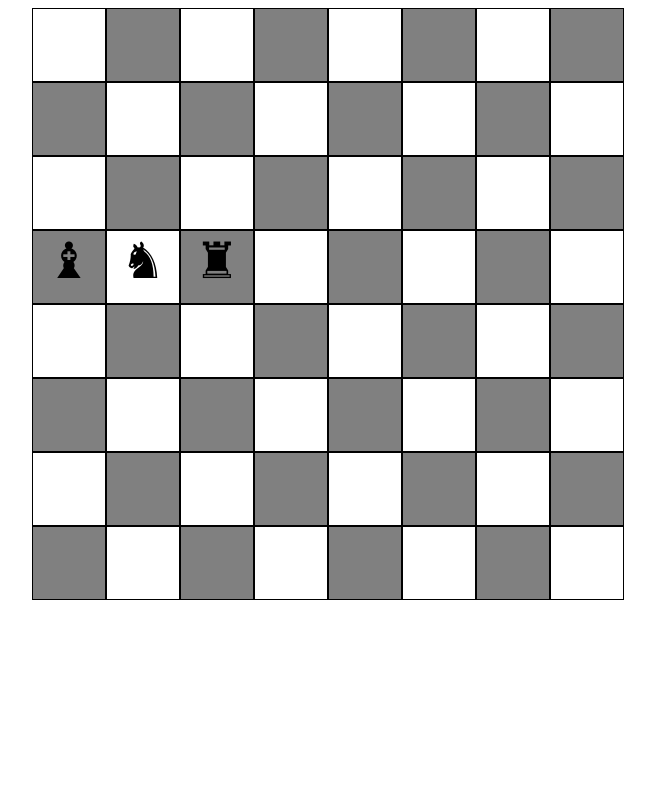
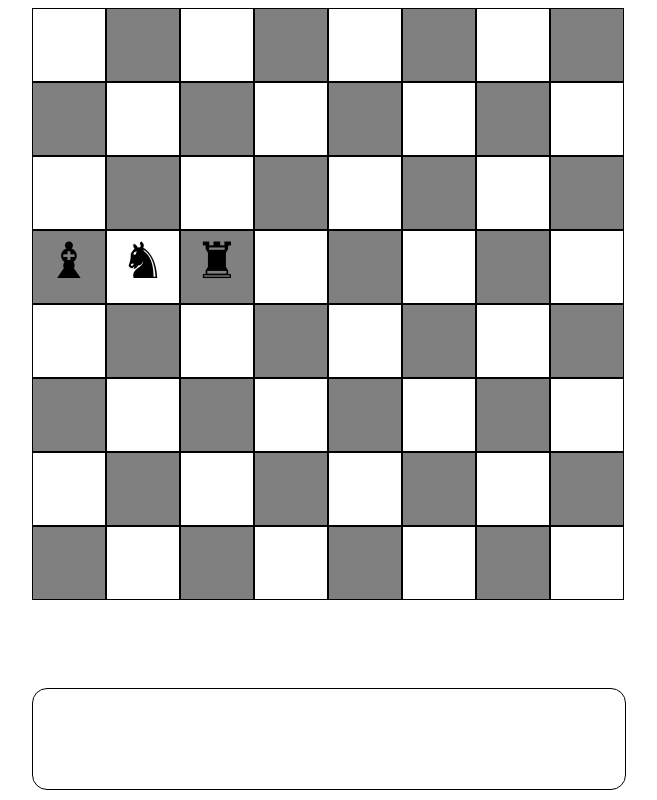
Before and after one commit to SamiAlavi/Chess, a plain HTML site: page index.html in a window 1280 px wide. Shown: the whole page, without its empty margins (312-969 px from the left). Drawn offline with Linux system fonts and the light colour scheme.

Commit message:
SA: popup setup

```diff
--- a/chess.js
+++ b/chess.js
@@ -7,9 +7,12 @@ const tower = "♜";
 const knight = "♞";
 const bishop = "♝";
 const pieces = [bishop, knight, tower];
+const popup = document.getElementById("popup");
+
 let selectedPiece = null;
 
 createChessBoard();
+setupPopup();
 
 function createElement(element) {
     return document.createElement(element);
@@ -229,5 +232,19 @@ function emptyCellFunctionality(cell, rowIndex, colIndex) {
         removeClasses(selectedPiece, "glow")
         selectedPiece = null;
     }
+    else {
+
+    }
     removePossibleMoveClass();
 }
+
+function setupPopup() {
+    const table = document.getElementById("table");
+    if (! (popup && table)) {
+        return;
+    }
+
+    const tableStyle = getComputedStyle(table);
+    popup.style.margin = tableStyle.margin;
+    popup.style.width = tableStyle.width;
+}
--- a/index.html
+++ b/index.html
@@ -5,9 +5,15 @@
 </head>
 <body>
 
-	<table id="table">
-		<tbody id="tableBody"></tbody>
-	</table>
+	<div id="main">
+		<table id="table">
+			<tbody id="tableBody"></tbody>
+		</table>
+
+		<div id="popup">
+
+		</div>
+	</div>
 
 	<script src="chess.js"></script>
 
--- a/styles.css
+++ b/styles.css
@@ -7,6 +7,14 @@
 #table {
     border-spacing: 0px;
     margin: auto;
+}
+
+#popup {
+    position: absolute;
+    bottom: 10px;
+    height: 100px;
+    border: 1px solid black;
+    border-radius: 15px;
 }
 
 .cell {
```
